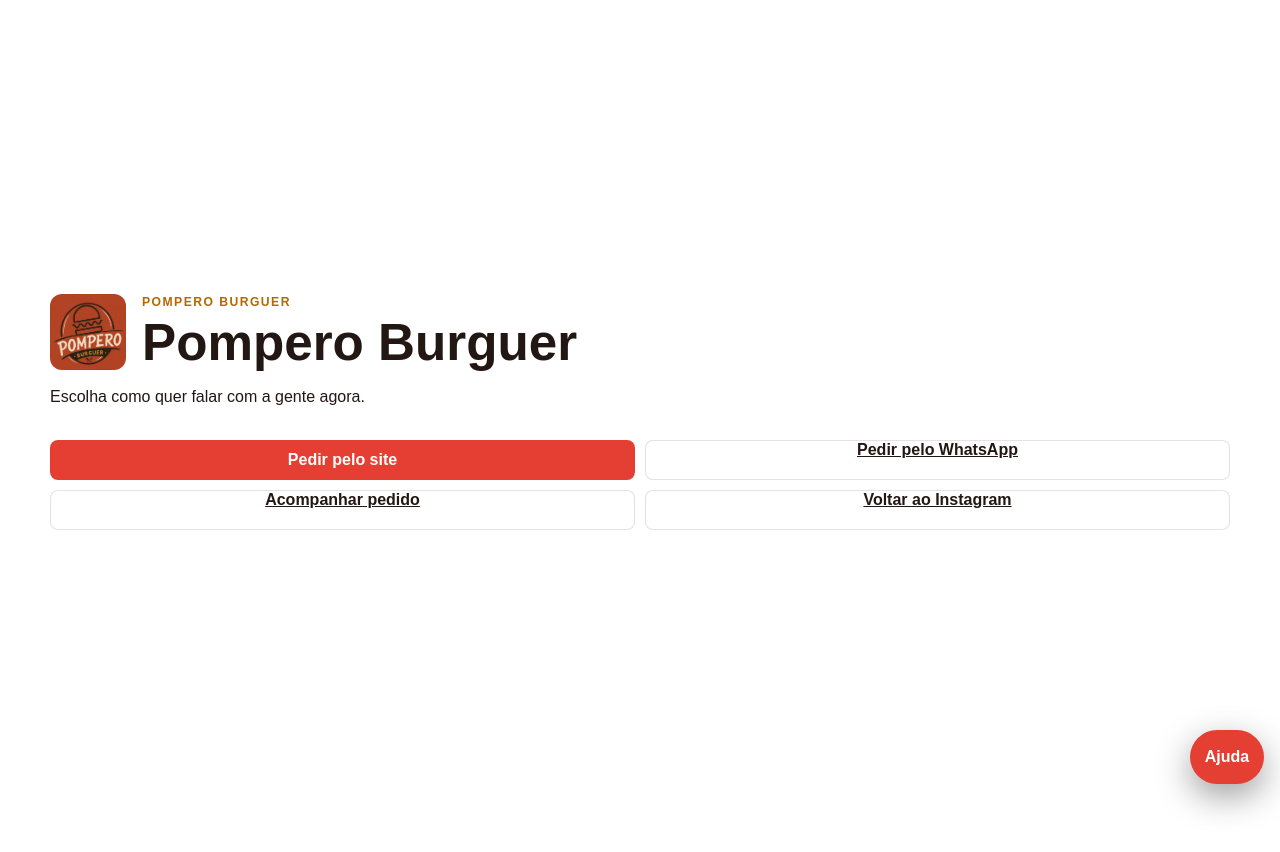
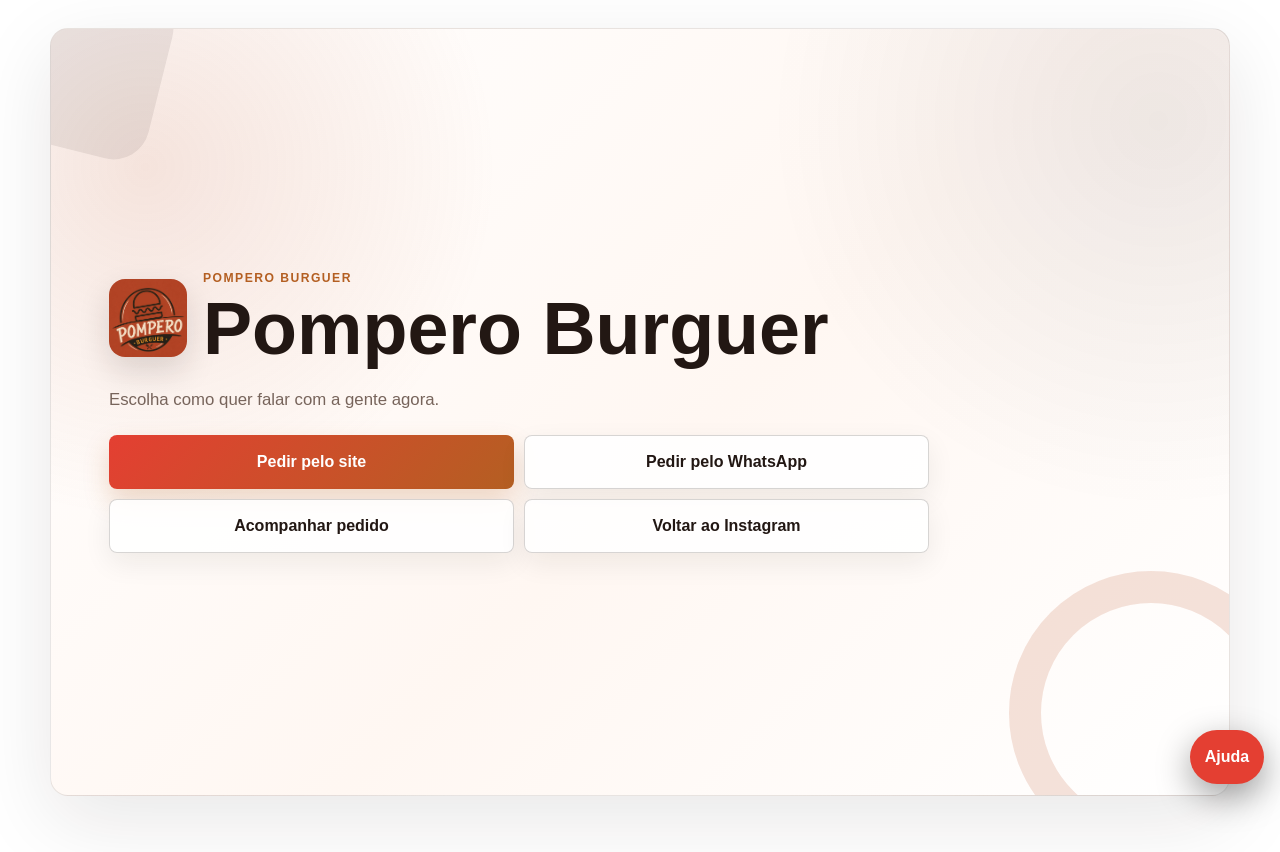
Before and after one commit to pompero-burguer/POMPERO-BURGUER, a website: page cliente.html in a window 1280 px wide. Drawn offline with Linux system fonts and the light colour scheme; no server answers.

Commit message:
Melhora visual da entrada do cliente

```diff
--- a/cliente.html
+++ b/cliente.html
@@ -8,7 +8,7 @@
       name="description"
       content="Faca seu pedido online na Pompero Burguer com delivery, cupom e pagamento por Pix, credito ou debito."
     />
-    <link rel="stylesheet" href="styles.css?v=20260810-logo" />
+    <link rel="stylesheet" href="styles.css?v=20260810-entry-chic" />
   </head>
   <body class="customer-body customer-start">
     <main class="customer-shell">
--- a/styles.css
+++ b/styles.css
@@ -135,7 +135,53 @@
   min-height: calc(100vh - 32px);
   display: grid;
   align-content: center;
-  gap: 18px;
+  gap: 22px;
+  position: relative;
+  overflow: hidden;
+  isolation: isolate;
+  padding: clamp(26px, 6vw, 58px);
+  border: 1px solid rgba(34, 23, 19, 0.1);
+  border-radius: 18px;
+  background:
+    radial-gradient(circle at 8% 18%, rgba(193, 93, 55, 0.16), transparent 28%),
+    radial-gradient(circle at 94% 12%, rgba(34, 23, 19, 0.08), transparent 30%),
+    linear-gradient(135deg, #ffffff 0%, #fff7f2 54%, #ffffff 100%);
+  box-shadow: 0 24px 80px rgba(34, 23, 19, 0.1);
+}
+
+.customer-entry::before,
+.customer-entry::after {
+  content: "";
+  position: absolute;
+  z-index: -1;
+  pointer-events: none;
+}
+
+.customer-entry::before {
+  width: 220px;
+  height: 220px;
+  right: -64px;
+  bottom: -60px;
+  border-radius: 50%;
+  border: 32px solid rgba(193, 93, 55, 0.18);
+}
+
+.customer-entry::after {
+  width: 170px;
+  height: 170px;
+  left: -58px;
+  top: -50px;
+  border-radius: 36px;
+  transform: rotate(14deg);
+  background: rgba(34, 23, 19, 0.08);
+}
+
+.customer-entry > p {
+  margin: 0;
+  max-width: 620px;
+  color: var(--muted);
+  font-size: 1.05rem;
+  line-height: 1.5;
 }
 
 .entry-actions,
@@ -146,13 +192,16 @@
 
 .entry-actions {
   grid-template-columns: repeat(2, minmax(0, 1fr));
+  max-width: 820px;
 }
 
 .entry-actions a,
 .entry-actions button {
   width: 100%;
+  min-height: 54px;
   justify-content: center;
   text-align: center;
+  text-decoration: none;
 }
 
 .category-tabs {
@@ -195,10 +244,22 @@
 }
 
 .customer-brand img {
-  width: 76px;
-  height: 76px;
-  border-radius: 12px;
+  width: 78px;
+  height: 78px;
+  border-radius: 16px;
   object-fit: cover;
+  box-shadow: 0 14px 32px rgba(34, 23, 19, 0.14);
+}
+
+.customer-brand h1 {
+  margin: 0;
+  font-size: clamp(2.4rem, 6vw, 4.6rem);
+  line-height: 0.98;
+  letter-spacing: 0;
+}
+
+.customer-brand .eyebrow {
+  color: #b45f22;
 }
 
 .customer-header p:last-child {
@@ -550,13 +611,19 @@
   min-height: 40px;
   padding: 0 14px;
   border-radius: 8px;
+  display: inline-flex;
+  align-items: center;
+  justify-content: center;
+  text-align: center;
+  text-decoration: none;
   font-weight: 900;
 }
 
 .primary-button {
   border: 0;
-  background: var(--accent);
+  background: linear-gradient(135deg, #e43f32, #b45f22);
   color: white;
+  box-shadow: 0 12px 26px rgba(180, 95, 34, 0.22);
 }
 
 .ghost-button,
@@ -564,6 +631,26 @@
   border: 1px solid var(--line);
   background: #fff;
   color: var(--text);
+}
+
+.customer-entry .ghost-button {
+  border-color: rgba(34, 23, 19, 0.18);
+  background: rgba(255, 255, 255, 0.86);
+  box-shadow: 0 10px 28px rgba(34, 23, 19, 0.07);
+}
+
+.customer-entry .primary-button,
+.customer-entry .ghost-button {
+  transition:
+    transform 0.16s ease,
+    box-shadow 0.16s ease,
+    border-color 0.16s ease;
+}
+
+.customer-entry .primary-button:hover,
+.customer-entry .ghost-button:hover {
+  transform: translateY(-1px);
+  box-shadow: 0 16px 32px rgba(34, 23, 19, 0.12);
 }
 
 .danger-button {
@@ -1164,6 +1251,8 @@
 
   .customer-entry {
     min-height: calc(100vh - 36px);
+    border-radius: 14px;
+    padding: 28px 18px;
   }
 
   .entry-actions,
```
Also changed, not shown: acompanhar.html (+1 -1 lines), index.html (+1 -1 lines), loja.html (+1 -1 lines), pagamento.html (+1 -1 lines).
